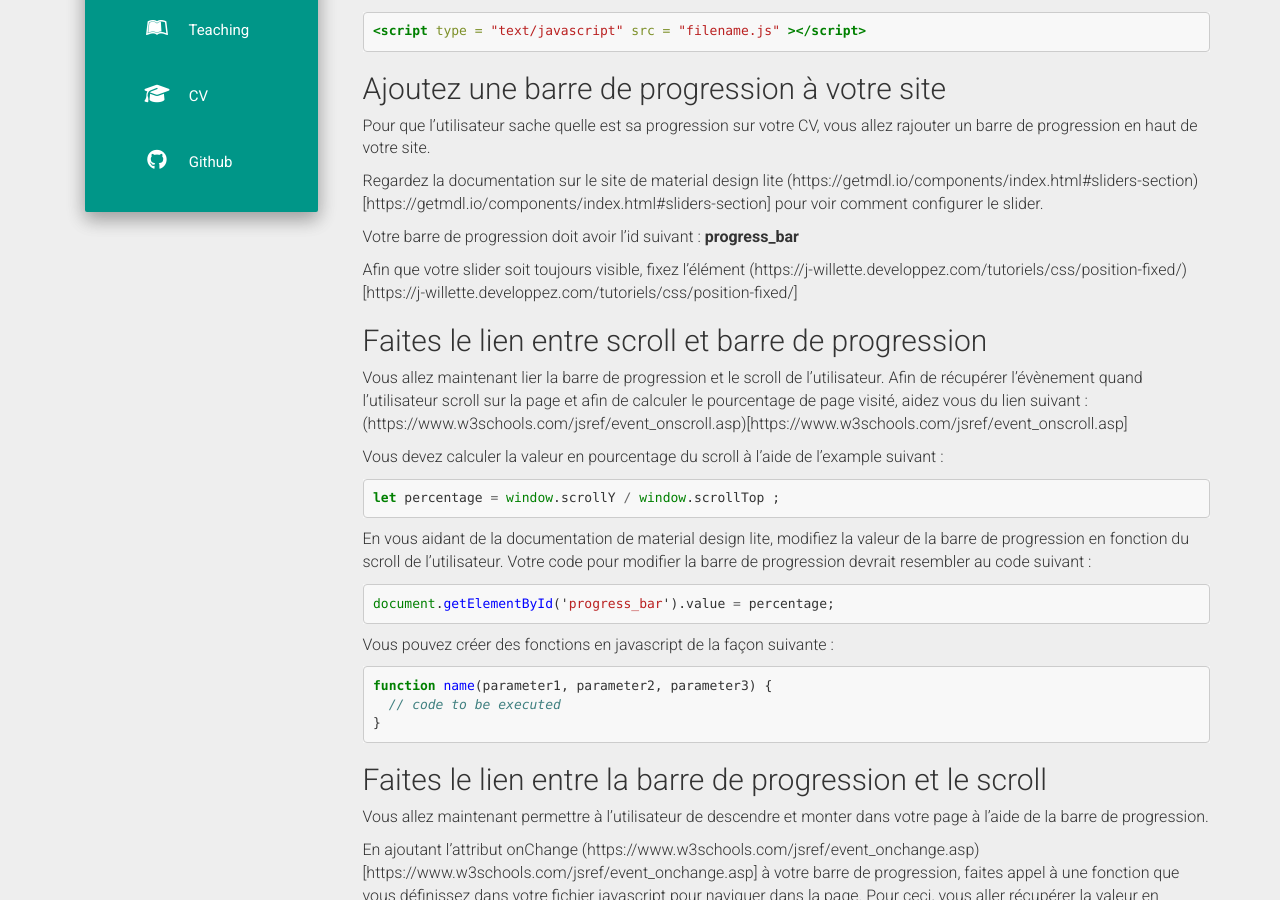
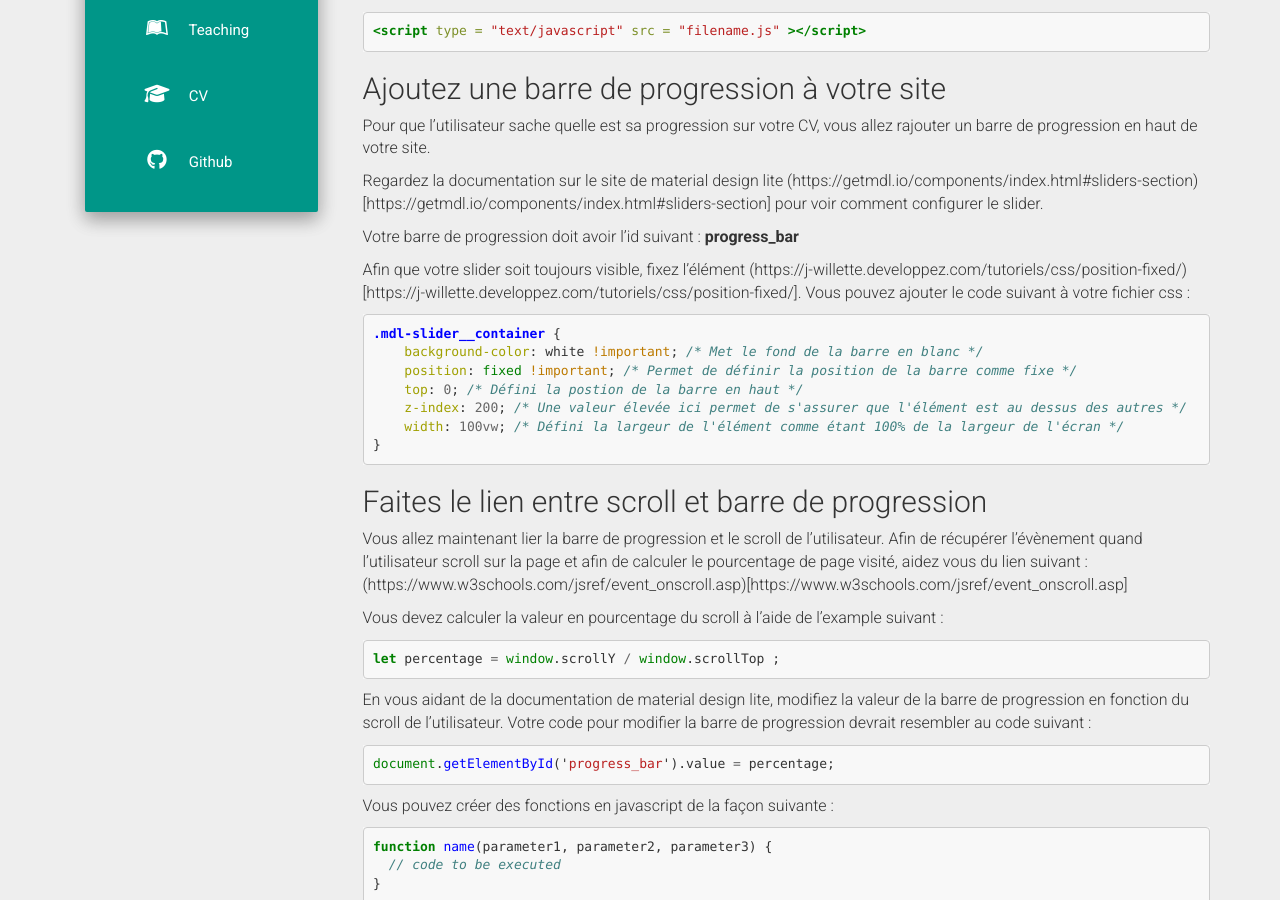
Before and after one commit to taotaoini/lachand.github.io, a Jekyll site: the page built from cci-xml-web-2019-tp3.md, in a window 1280 px wide and 900 px high, scrolled down 486 px. Built offline with Jekyll 4.4.1, drawn with Linux system fonts in a browser that asks for light colours; nearby versions of some CDN libraries.

Commit message:
Update cci-xml-web-2019-tp3.md

````diff
--- a/cci-xml-web-2019-tp3.md
+++ b/cci-xml-web-2019-tp3.md
@@ -21,7 +21,16 @@ Regardez la documentation sur le site de material design lite (https://getmdl.io
 
 Votre barre de progression doit avoir l'id suivant : **progress_bar**
 
-Afin que votre slider soit toujours visible, fixez l'élément (https://j-willette.developpez.com/tutoriels/css/position-fixed/)[https://j-willette.developpez.com/tutoriels/css/position-fixed/]
+Afin que votre slider soit toujours visible, fixez l'élément (https://j-willette.developpez.com/tutoriels/css/position-fixed/)[https://j-willette.developpez.com/tutoriels/css/position-fixed/]. Vous pouvez ajouter le code suivant à votre fichier css :
+```css
+.mdl-slider__container {
+    background-color: white !important; /* Met le fond de la barre en blanc */
+    position: fixed !important; /* Permet de définir la position de la barre comme fixe */
+    top: 0; /* Défini la postion de la barre en haut */
+    z-index: 200; /* Une valeur élevée ici permet de s'assurer que l'élément est au dessus des autres */
+    width: 100vw; /* Défini la largeur de l'élément comme étant 100% de la largeur de l'écran */
+}
+```
 
 ## Faites le lien entre scroll et barre de progression
 Vous allez maintenant lier la barre de progression et le scroll de l'utilisateur. Afin de récupérer l'évènement quand l'utilisateur scroll sur la page et afin de calculer le pourcentage de page visité, aidez vous du lien suivant : (https://www.w3schools.com/jsref/event_onscroll.asp)[https://www.w3schools.com/jsref/event_onscroll.asp]
````
